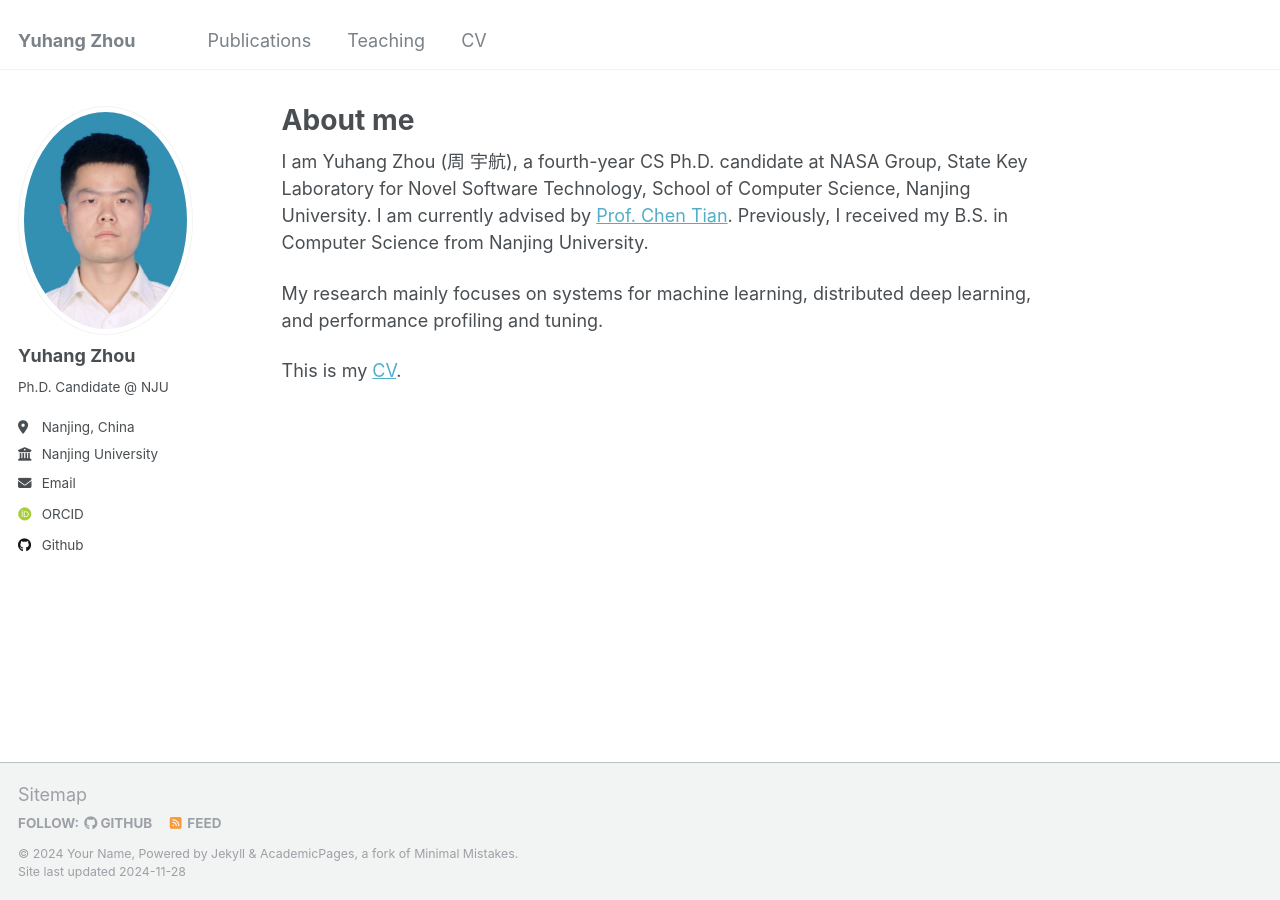
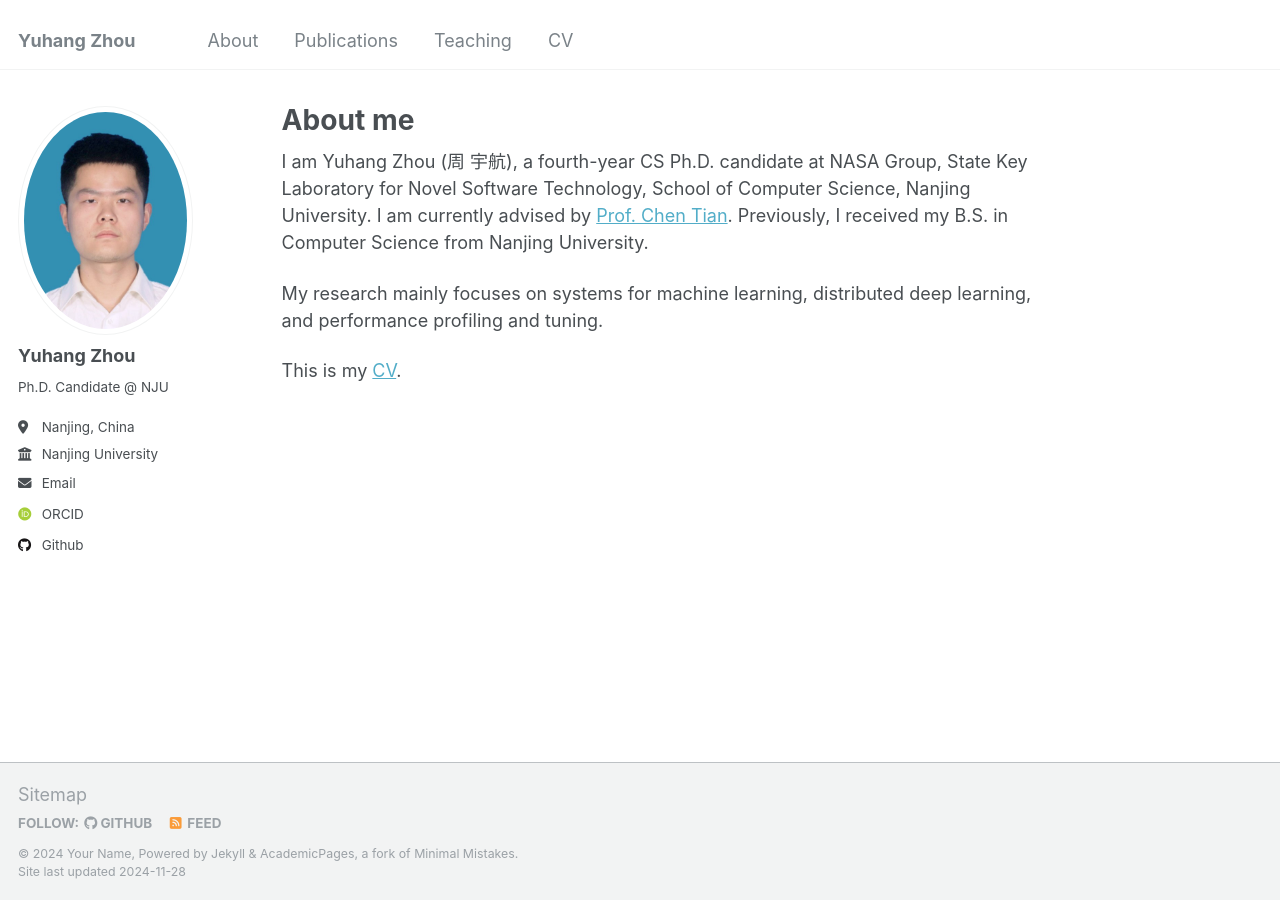
Before and after one commit to njuzyh/njuzyh.github.io, a Jekyll site: the page built from _pages/about.md, in a window 1280 px wide. Built offline with Jekyll 4.4.1, drawn with Linux system fonts in a browser that asks for light colours; some web fonts are replaced.

Commit message:
Update navigation.yml

```diff
--- a/_data/navigation.yml
+++ b/_data/navigation.yml
@@ -5,6 +5,9 @@
 # prevent it from being included in the site.
 
 main:
+  - title: "About"
+    url: /pages/about.md
+
   - title: "Publications"
     url: /publications/
 
```
